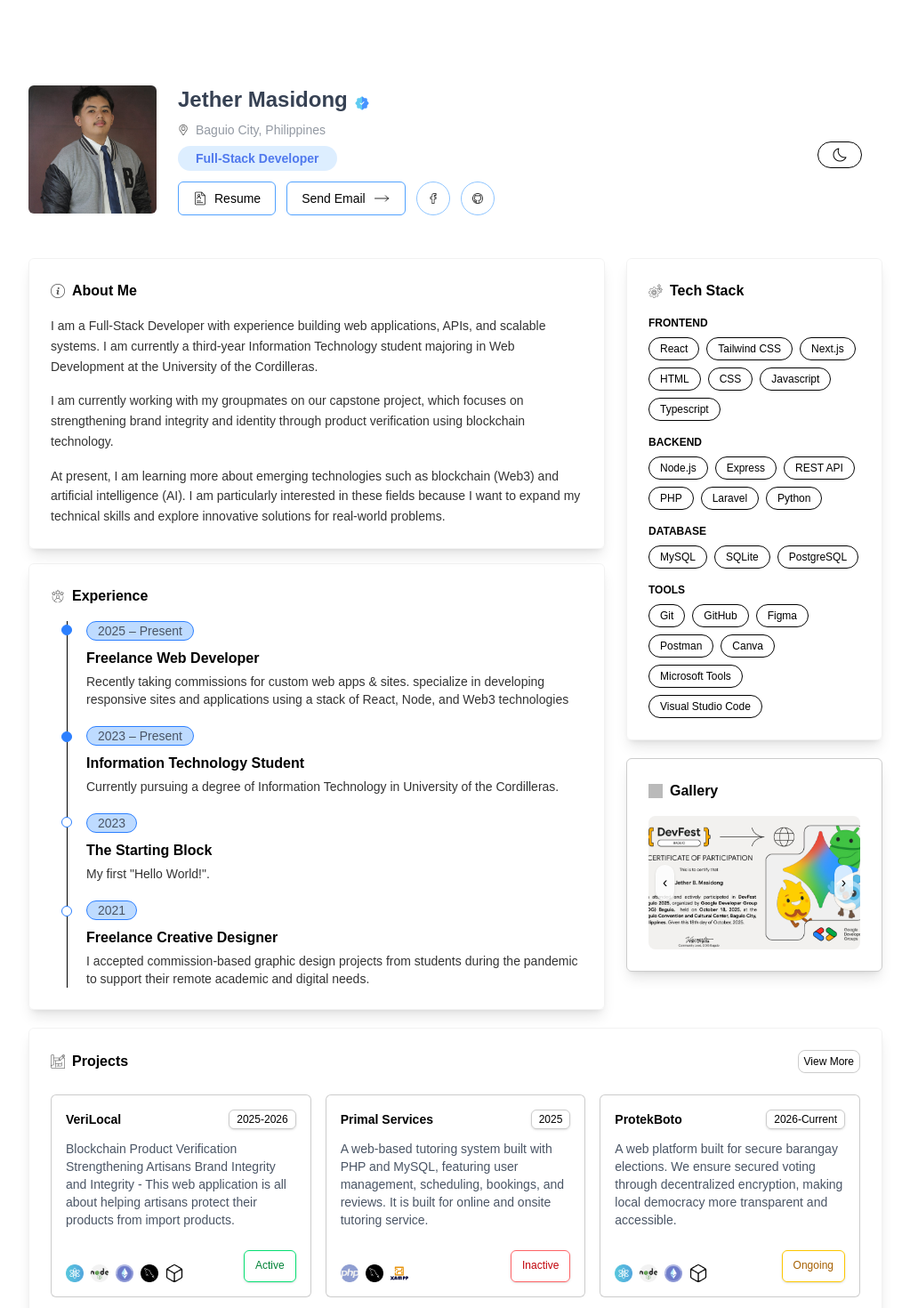
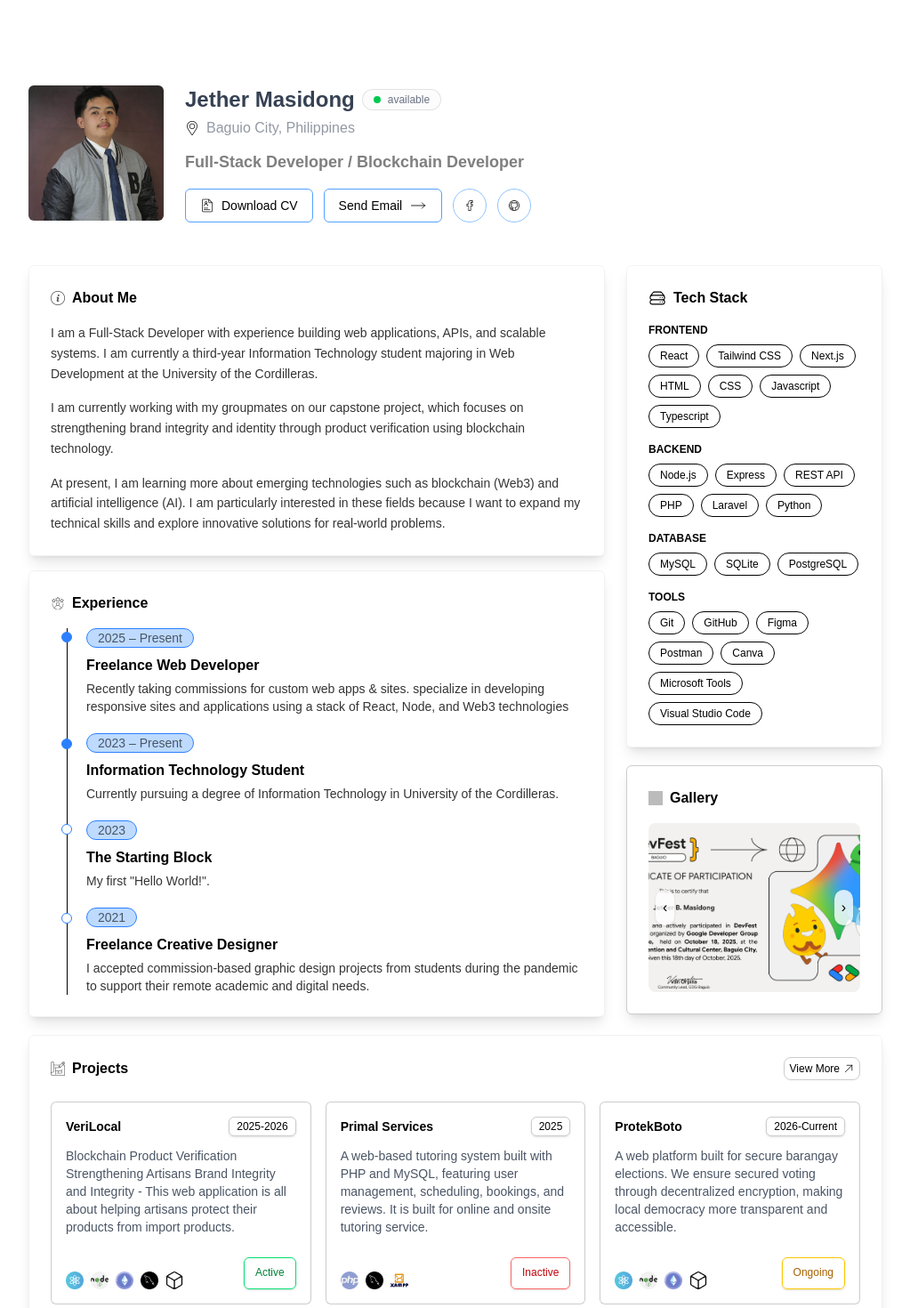
Before and after one commit to jethermasidong/professional-portfolio, a React (Vite) app: page / in a window 1280 px wide. Shown: the top 1470 px of the page at 89% size, without its empty margins (128-1151 px from the left). Built offline with nearby package versions, Linux system fonts and the light colour scheme; grey boxes are pictures that could not be loaded.

Commit message:
Progress: Fixed Hero Layout and Added Minimal Design

```diff
--- a/src/App.jsx
+++ b/src/App.jsx
@@ -5,6 +5,7 @@ import Projects from "./components/Projects";
 import Techstack from "./components/Techstack";
 import Gallery from "./components/Gallery";
 import ActivityHeatmap from "./components/ActivityHeatmap";
+import Footer from "./components/Footer"
 import './index.css';
 
 export default function App() {
@@ -28,6 +29,7 @@ export default function App() {
       </section>
       <Projects />
       <ActivityHeatmap />
+      <Footer />
     </main>
   );
 }
--- a/src/ThemeContext.jsx
+++ b/src/ThemeContext.jsx
@@ -1,27 +1,42 @@
+// src/ThemeContext.jsx
 import React, { createContext, useContext, useEffect, useState } from 'react';
 
 const ThemeContext = createContext();
 
 export const ThemeProvider = ({ children }) => {
-  const [isDark, setIsDark] = useState(() =>
-    document.documentElement.classList.contains('dark')
-  );
+  // Initialize state directly from localStorage
+  const [theme, setTheme] = useState(() => {
+    return localStorage.getItem('theme') || 'light';
+  });
 
   useEffect(() => {
-    if (isDark) {
-      document.documentElement.classList.add('dark');
-      localStorage.setItem('theme', 'dark');
-    } else {
-      document.documentElement.classList.remove('dark');
-      localStorage.setItem('theme', 'light');
-    }
-  }, [isDark]);
+    const root = window.document.documentElement;
+
+    // Safety check: remove both classes then add the correct one
+    root.classList.remove('light', 'dark');
+    root.classList.add(theme);
+
+    // This tells the browser to use dark/light system UI (scrollbars, etc.)
+    root.style.setProperty('color-scheme', theme);
+
+    localStorage.setItem('theme', theme);
+  }, [theme]);
+
+  const toggleTheme = () => {
+    setTheme((prevTheme) => (prevTheme === 'light' ? 'dark' : 'light'));
+  };
 
   return (
-    <ThemeContext.Provider value={{ isDark, setIsDark }}>
+    <ThemeContext.Provider value={{ theme, toggleTheme }}>
       {children}
     </ThemeContext.Provider>
   );
 };
 
-export const useTheme = () => useContext(ThemeContext);
+export const useTheme = () => {
+  const context = useContext(ThemeContext);
+  if (context === undefined) {
+    throw new Error('useTheme must be used within a ThemeProvider');
+  }
+  return context;
+};
--- a/src/components/Gallery.jsx
+++ b/src/components/Gallery.jsx
@@ -1,6 +1,5 @@
 import { useState, useEffect } from "react";
 import interestIcon from "../assets/interest.png";
-
 import img0 from "../assets/sui.jpeg";
 import img1 from "../assets/google.png";
 import img2 from "../assets/move.jpg";
@@ -11,29 +10,22 @@ const images = [img0, img1, img2, img3];
 export default function Interest() {
   const [current, setCurrent] = useState(0);
   const [preview, setPreview] = useState(null);
+
   useEffect(() => {
     const interval = setInterval(() => {
       setCurrent((prev) => (prev + 1) % images.length);
     }, 3000);
-
     return () => clearInterval(interval);
   }, []);
 
-  const prev = () =>
-    setCurrent((prev) => (prev - 1 + images.length) % images.length);
-
-  const next = () =>
-    setCurrent((prev) => (prev + 1) % images.length);
+  const prev = () => setCurrent((prev) => (prev - 1 + images.length) % images.length);
+  const next = () => setCurrent((prev) => (prev + 1) % images.length);
 
   return (
     <section>
-      <div className="mb-4 border border-black/20 shadow-lg rounded-md p-6 h-60 flex flex-col transition hover:scale-99 transition-transform duration-250">
+      <div className="mb-4 border border-black/20 shadow-lg rounded-md p-6 h-70 flex flex-col transition hover:scale-99 transition-transform duration-250">
         <div className="flex items-center gap-2 mb-4">
-          <img
-            src={interestIcon}
-            alt="Interest"
-            className="w-4 h-4 opacity-70"
-          />
+          <img src={interestIcon} alt="Interest" className="w-4 h-4 opacity-70" />
           <h2 className="text-base font-satoshi font-bold">Gallery</h2>
         </div>
 
@@ -43,49 +35,37 @@ export default function Interest() {
             style={{ transform: `translateX(-${current * 100}%)` }}
           >
             {images.map((src, i) => (
-              <img
+              <div
                 key={i}
-                src={src}
+                className="relative min-w-full h-full group cursor-pointer"
                 onClick={() => setPreview(src)}
-                className="w-full flex-shrink-0 object-cover cursor-pointer"
-                alt=""
-              />
+              >
+                <img
+                  src={src}
+                  className="w-full h-full object-cover flex-shrink-0"
+                  alt=""
+                />
+
+                <div className="absolute inset-0 bg-black/20 flex items-center justify-center opacity-0 group-hover:opacity-100 transition-opacity duration-300">
+                  <div className="bg-white/20 backdrop-blur-md p-3 rounded-full border border-white/30 shadow-xl">
+                    <svg xmlns="http://www.w3.org/2000/svg" fill="none" viewBox="0 0 24 24" strokeWidth={1.5} stroke="currentColor" className="size-6">
+                      <path strokeLinecap="round" strokeLinejoin="round" d="M2.036 12.322a1.012 1.012 0 0 1 0-.639C3.423 7.51 7.36 4.5 12 4.5c4.638 0 8.573 3.007 9.963 7.178.07.207.07.431 0 .639C20.577 16.49 16.64 19.5 12 19.5c-4.638 0-8.573-3.007-9.963-7.178Z" />
+                      <path strokeLinecap="round" strokeLinejoin="round" d="M15 12a3 3 0 1 1-6 0 3 3 0 0 1 6 0Z" />
+                    </svg>
+                  </div>
+                </div>
+              </div>
             ))}
           </div>
-          <button
-            onClick={prev}
-            className="absolute left-2 top-1/2 -translate-y-1/2
-            bg-white/80 p-2 rounded-full shadow"
-          >
-            ‹
-          </button>
-
-          <button
-            onClick={next}
-            className="absolute right-2 top-1/2 -translate-y-1/2
-            bg-white/80 p-2 rounded-full shadow"
-          >
-            ›
-          </button>
+          <button onClick={prev} className="absolute left-2 top-1/2 -translate-y-1/2 bg-white/80 p-2 rounded-full shadow z-10 hover:bg-white">‹</button>
+          <button onClick={next} className="absolute right-2 top-1/2 -translate-y-1/2 bg-white/80 p-2 rounded-full shadow z-10 hover:bg-white">›</button>
         </div>
       </div>
+
       {preview && (
-        <div
-          className="fixed inset-0 z-50 bg-black/70 flex items-center justify-center"
-          onClick={() => setPreview(null)}
-        >
-          <img
-            src={preview}
-            className="max-w-[90%] max-h-[90%] rounded-lg shadow-lg"
-            onClick={(e) => e.stopPropagation()}
-          />
-
-          <button
-            onClick={() => setPreview(null)}
-            className="absolute top-4 right-4 text-white text-3xl"
-          >
-            ✕
-          </button>
+        <div className="fixed inset-0 z-50 bg-black/70 flex items-center justify-center" onClick={() => setPreview(null)}>
+          <img src={preview} className="max-w-[90%] max-h-[90%] rounded-lg shadow-lg" onClick={(e) => e.stopPropagation()} />
+          <button onClick={() => setPreview(null)} className="absolute top-4 right-4 text-white text-3xl">✕</button>
         </div>
       )}
     </section>
--- a/src/components/Hero.jsx
+++ b/src/components/Hero.jsx
@@ -4,14 +4,13 @@ import profile from "../assets/profile.jpg";
   import profileHover from "../assets/profile-hover.jpg";
   import locationIcon from "../assets/location-icon.png";
   import resumeIcon from "../assets/resume.png";
-import emailIcon from "../assets/email.png";
   import facebookIcon from "../assets/facebook.png";
   import githubIcon from "../assets/github.png";
-import graduatedIcon from "../assets/graduated.png";
-import darknessIcon from "../assets/user-interface.png";
+
 
   export default function Hero() {
     const [hovered, setHovered] = useState(false);
+
 
     return (
       <motion.section
@@ -24,30 +23,37 @@ export default function Hero() {
           <motion.img
             src={hovered ? profileHover : profile}
             alt="Jether Masidong"
-          className="w-36 h-36 object-cover rounded-md cursor-pointer"
+            className="w-38 h-38 object-cover rounded-md cursor-pointer"
             onMouseEnter={() => setHovered(true)}
             onMouseLeave={() => setHovered(false)}
             transition={{ duration: 0.3, ease: "easeOut" }}
           />
-        <div className="text-left">
+          <div className="flex-1 text-left">
+            <div className="flex items-center justify-between w-full">
               <div className="flex items-center gap-2">
-            <h1 className="text-2xl font-satoshi font-bold text-gray-700">Jether Masidong</h1>
-            <img src={graduatedIcon} alt="Graduated" className="w-4 h-4 translate-y-1" />
+                <h1 className="text-2xl font-satoshi font-bold text-gray-700">
+                  Jether Masidong
+                </h1>
+                <span className="flex items-center gap-2 border border-black/10 rounded-full text-[12px] py-0.5 px-3 font-satoshi text-gray-500 bg-gray-50/50 w-fit">
+                <span className="relative flex h-2 w-2">
+                  <span className="animate-ping absolute inline-flex h-full w-full rounded-full bg-green-400 opacity-75"></span>
+                  <span className="relative inline-flex rounded-full h-2 w-2 bg-green-500"></span>
+                </span>
+                available
+              </span>
+              </div>
             </div>
 
-          <div className="flex items-center gap-2 mt-2 text-gray-600">
-            <img src={locationIcon} alt="Location" className="w-3 h-3" />
-            <span className="text-sm opacity-60 font-satoshi">
+            <div className="flex items-center gap-2 mt-1 mb-1 text-gray-600">
+              <img src={locationIcon} alt="Location" className="w-4 h-4" />
+              <span className="text-md opacity-60 font-satoshi">
                 Baguio City, Philippines
               </span>
             </div>
 
-          <div className="flex w-full max-w-4xl items-center justify-between gap-135 mb-2">
-            <button className="group relative mt-2 pt-1 pb-1 inline-block overflow-hidden rounded-full bg-blue-300/30 px-5 text-sm font-semibold text-blue-700/70">
-                <span className="block">Full-Stack Developer</span>
-            </button>
-            <button className="rounded-full border border-black px-4 py-1.5 text-sm transition-all duration-300 hover:scale-110 hover:bg-black hover:text-white">
-              <img src={darknessIcon} alt="Dark" className="w-4 h-4" />
+            <div className="flex w-full max-w-4xl items-center justify-between mb-3">
+              <button className="group relative mt-1 pt-1 pb-1 inline-block overflow-hidden text-lg font-semibold text-black/50">
+                  <span className="block">Full-Stack Developer / Blockchain Developer</span>
               </button>
             </div>
 
@@ -57,11 +63,11 @@ export default function Hero() {
                 className="flex items-center gap-2 px-4 py-2 border font-satoshi border-blue-400 text-sm rounded-md hover:bg-white hover:text-black transition hover:scale-101 transition-transform duration-200"
               >
                 <img src={resumeIcon} alt="Resume" className="w-4 h-4" />
-              Resume
+              Download CV
               </a>
 
               <a
-              href="mailto:jethermasidong05@gmail.com"
+                href="../pages/Message"
                 className="flex items-center gap-2 px-4 py-2 border border-blue-400 bg-white text-sm rounded-md hover:bg-blue-200 hover:text-black transition hover:scale-101 transition-transform duration-200"
               >
 
--- a/src/components/Projects.jsx
+++ b/src/components/Projects.jsx
@@ -72,8 +72,11 @@ export default function Projects() {
         <div className="flex items-center gap-2 mb-6">
           <img src={blueprintIcon} alt="Projects" className="w-4 h-4 opacity-70" />
           <h2 className="text-base font-satoshi font-bold">Projects</h2>
-          <a type="button" onClick={() => window.open("https://github.com/jethermasidong", "_blank")} class="ml-auto text-right text-xs pl-1 pr-1 pt-1 pb-1 border border-black/20 hover:text-white hover:bg-black transition hover:scale-105 pl-1.5 pr-1.5 rounded-lg cursor-pointer">
+          <a type="button" onClick={() => window.open("https://github.com/jethermasidong", "_blank")} class="flex items-center gap-1 ml-auto text-right text-xs pl-1 pr-1 pt-1 pb-1 border border-black/20 hover:text-white hover:bg-black transition hover:scale-105 pl-1.5 pr-1.5 rounded-lg cursor-pointer">
             View More
+            <svg xmlns="http://www.w3.org/2000/svg" fill="none" viewBox="0 0 24 24" strokeWidth={1.5} stroke="currentColor" className="size-3">
+              <path strokeLinecap="round" strokeLinejoin="round" d="m4.5 19.5 15-15m0 0H8.25m11.25 0v11.25" />
+            </svg>
           </a>
         </div>
         <div className="grid grid-cols-1 sm:grid-cols-2 lg:grid-cols-3 gap-4">
--- a/src/components/Techstack.jsx
+++ b/src/components/Techstack.jsx
@@ -12,7 +12,9 @@ export default function Techstack() {
     <div className="border border-black/5 shadow-lg rounded-md p-6 mb-5">
 
       <div className="flex items-center gap-2 mb-4">
-        <img src={techIcon} alt="Tech" className="w-4 h-4 opacity-70" />
+        <svg xmlns="http://www.w3.org/2000/svg" fill="none" viewBox="0 0 24 24" strokeWidth={1.3} stroke="currentColor" className="size-5">
+          <path strokeLinecap="round" strokeLinejoin="round" d="M5.25 14.25h13.5m-13.5 0a3 3 0 0 1-3-3m3 3a3 3 0 1 0 0 6h13.5a3 3 0 1 0 0-6m-16.5-3a3 3 0 0 1 3-3h13.5a3 3 0 0 1 3 3m-19.5 0a4.5 4.5 0 0 1 .9-2.7L5.737 5.1a3.375 3.375 0 0 1 2.7-1.35h7.126c1.062 0 2.062.5 2.7 1.35l2.587 3.45a4.5 4.5 0 0 1 .9 2.7m0 0a3 3 0 0 1-3 3m0 3h.008v.008h-.008v-.008Zm0-6h.008v.008h-.008v-.008Zm-3 6h.008v.008h-.008v-.008Zm0-6h.008v.008h-.008v-.008Z" />
+        </svg>
         <h3 className="text-base font-satoshi font-bold">Tech Stack</h3>
       </div>
       <div className="space-y-4">
```
Also changed, not shown: index.html (+14 -1 lines), src/components/Footer.jsx (added, +11 -0 lines), src/main.jsx (+2 -8 lines), src/pages/Message.jsx (added). Lines whose indentation alone changed are shown as unchanged.
